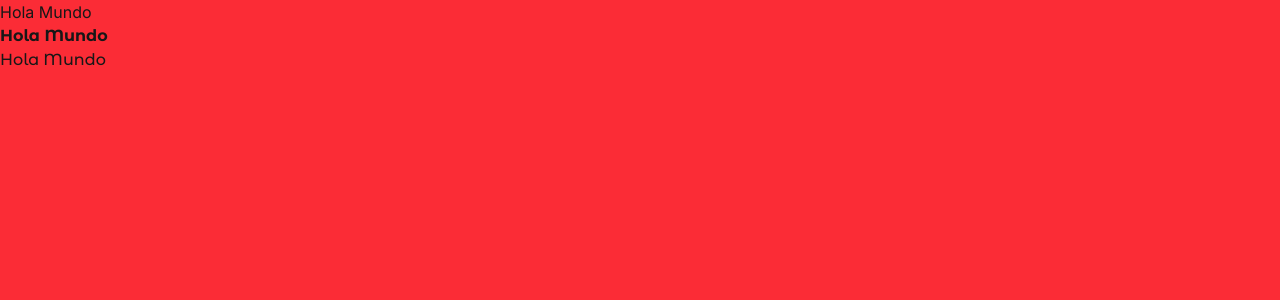
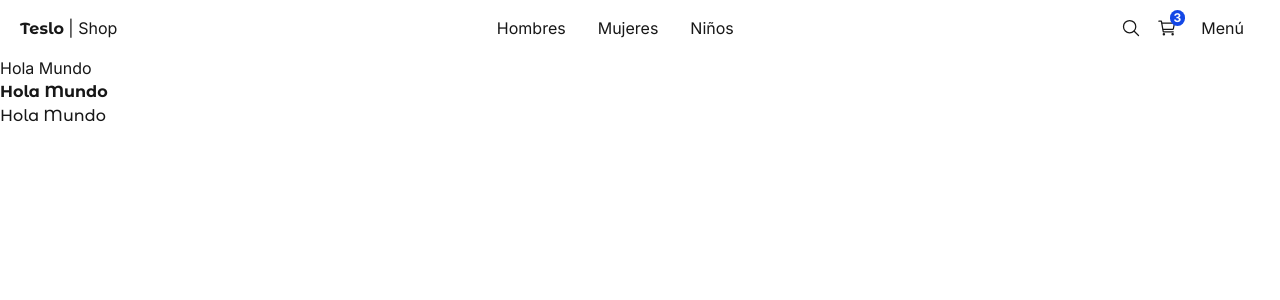
Before and after one commit to nca1478/teslo-shop-frontend, a Next.js app: page / in a window 1280 px wide. Shown: the top 300 px of the page. Built offline with nearby package versions, Linux system fonts and the light colour scheme.

Commit message:
192. TopMenu

```diff
--- a/src/app/(shop)/layout.tsx
+++ b/src/app/(shop)/layout.tsx
@@ -1,3 +1,9 @@
+import { TopMenu } from "../../components/ui/top-menu/TopMenu";
 export default function ShopLayout({ children }: { children: React.ReactNode }) {
-    return <main className="min-h-screen bg-red-500">{children}</main>;
+    return (
+        <main className="min-h-screen">
+            <TopMenu />
+            {children}
+        </main>
+    );
 }
--- a/src/components/index.ts
+++ b/src/components/index.ts
@@ -0,0 +1 @@
+export * from "./ui/top-menu/TopMenu";
--- /dev/null
+++ b/src/components/ui/top-menu/TopMenu.tsx
@@ -0,0 +1,59 @@
+import Link from "next/link";
+import { titleFont } from "@/config/fonts";
+import { IoCartOutline, IoSearchOutline } from "react-icons/io5";
+
+export const TopMenu = () => {
+    return (
+        <nav className="flex px-5 justify-between items-center w-full">
+            {/* Logo */}
+            <div>
+                <Link href="/">
+                    <span className={`${titleFont.className} antialiased font-bold`}>Teslo</span>
+                    <span> | Shop</span>
+                </Link>
+            </div>
+
+            {/* Center Menu */}
+            <div className="hidden sm:block">
+                <Link
+                    href="/category/men"
+                    className="m-2 p-2 rounded-md transition-all hover:bg-gray-100"
+                >
+                    Hombres
+                </Link>
+                <Link
+                    href="/category/women"
+                    className="m-2 p-2 rounded-md transition-all hover:bg-gray-100"
+                >
+                    Mujeres
+                </Link>
+                <Link
+                    href="/category/kids"
+                    className="m-2 p-2 rounded-md transition-all hover:bg-gray-100"
+                >
+                    Niños
+                </Link>
+            </div>
+
+            {/* Search, Cart, Menu */}
+            <div className="flex items-center">
+                <Link href="/search" className="mx-2">
+                    <IoSearchOutline className="w-5 h-5" />
+                </Link>
+
+                <Link href="/cart" className="mx-2">
+                    <div className="relative">
+                        <span className="absolute text-xs px-1 rounded-full font-bold -top-2 -right-2 bg-blue-700 text-white">
+                            3
+                        </span>
+                        <IoCartOutline className="w-5 h-5" />
+                    </div>
+                </Link>
+
+                <button className="m-2 p-2 rounded-md transition-all hover:bg-gray-100">
+                    Menú
+                </button>
+            </div>
+        </nav>
+    );
+};
```
Also changed, not shown: package.json (+6 -5 lines), 1 other file (tests, documents, lock files or other folders).
